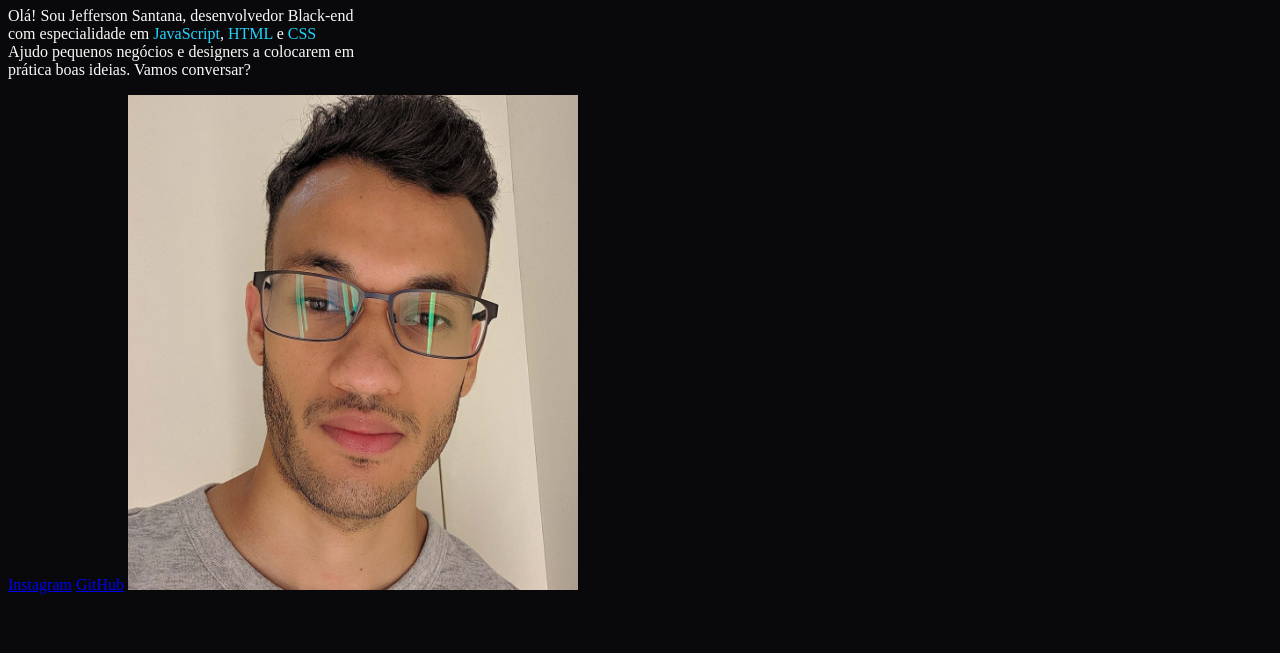
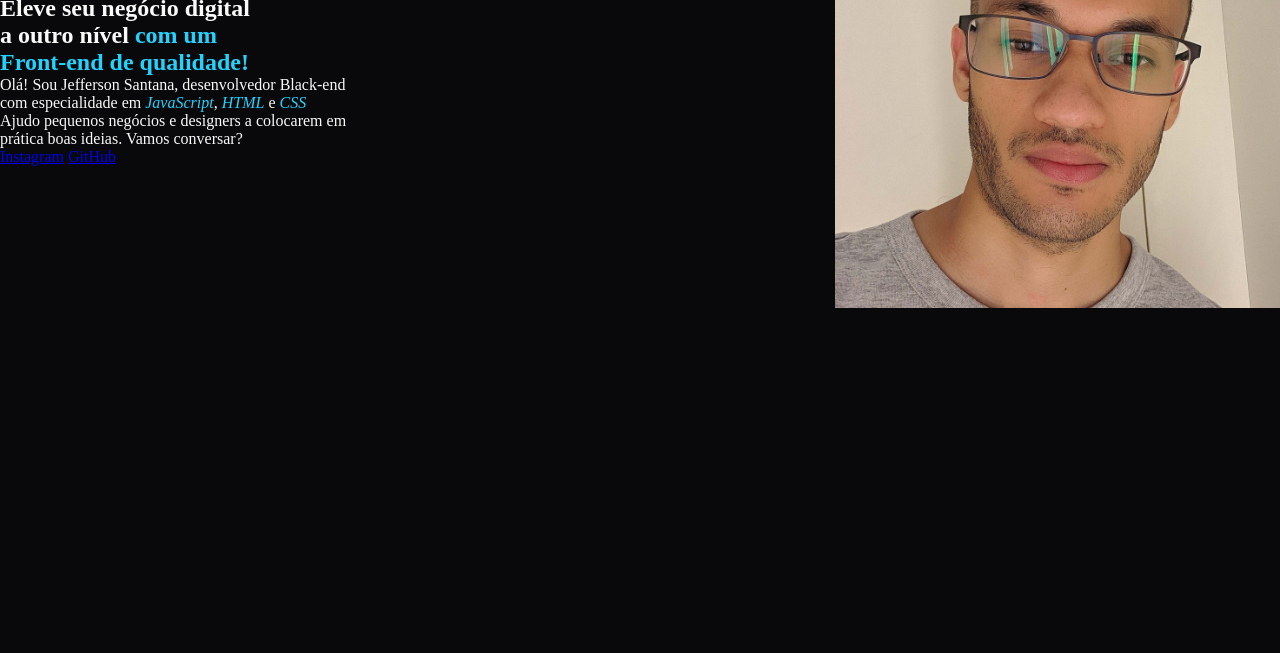
Before and after one commit to jefsantanaa/html-css, a plain HTML site: page portfolio.html in a window 1280 px wide. Shown: the part 147-800 px from the top of the page. Drawn offline with Linux system fonts and the light colour scheme.

Commit message:
learning about flexbox

```diff
--- a/portfolio.html
+++ b/portfolio.html
@@ -1,20 +1,34 @@
 <!DOCTYPE html>
 <html lang="en">
+
 <head>
   <meta charset="UTF-8">
   <meta name="viewport" content="width=device-width, initial-scale=1.0">
   <title>jefsantanaa</title>
   <link rel="stylesheet" href="style.css">
 </head>
+
 <body>
   <header></header>
-  <main>
-    <h1>Eleve seu negócio digital<br> a outro nível <strong>com um<br> Front-end de qualidade!</strong></h1>
-    <p>Olá! Sou Jefferson Santana, desenvolvedor Black-end<br> com especialidade em <span>JavaScript</span>, <span>HTML</span> e <span>CSS</span><br> Ajudo pequenos negócios e designers a colocarem em<br> prática boas ideias. Vamos conversar?</p>
-    <a href="https://instagram.com/jefsantanaa">Instagram</a>
-    <a href="https://github.com/jefsantanaa">GitHub</a>
-    <img src="jefferson_profile_photo.jpg" alt="Jefferson Profile Photo, a brown person, with black hair and wearing glasses" style="width: 450px;height:495px;">
+  <main class="presentation">
+    <section>
+      <h1>
+        Eleve seu negócio digital<br>
+        a outro nível <strong class="title-highlight">com um<br>
+        Front-end de qualidade!</strong>
+      </h1>
+      <p>
+        Olá! Sou Jefferson Santana, desenvolvedor Black-end<br>
+        com especialidade em <em>JavaScript</em>, <em>HTML</em> e <em>CSS</em><br>
+        Ajudo pequenos negócios e designers a colocarem em<br>
+        prática boas ideias. Vamos conversar?
+      </p>
+      <a href="https://instagram.com/jefsantanaa">Instagram</a>
+      <a href="https://github.com/jefsantanaa">GitHub</a>
+    </section>
+    <img src="jefferson_profile_photo.jpg" alt="Jefferson Profile Photo, a brown person, with black hair and wearing glasses">
   </main>
   <footer></footer>
 </body>
+
 </html>
--- a/style.css
+++ b/style.css
@@ -1,12 +1,30 @@
+* {
+  margin: 0;
+  padding: 0;
+  box-sizing: border-box;
+}
+
 body {
+  height: 100vh;
   background-color: #09090B;
   color: #FAFAFA;
 }
 
-strong {
+.presentation {
+  display: flex;
+  align-items: center;
+  justify-content: space-between;
+}
+
+.title-highlight {
   color: #22D4FD;
 }
 
-span {
+em {
   color: #22D4FD;
 }
+
+img {
+  width: 445px;
+  height:455px;
+}
```
